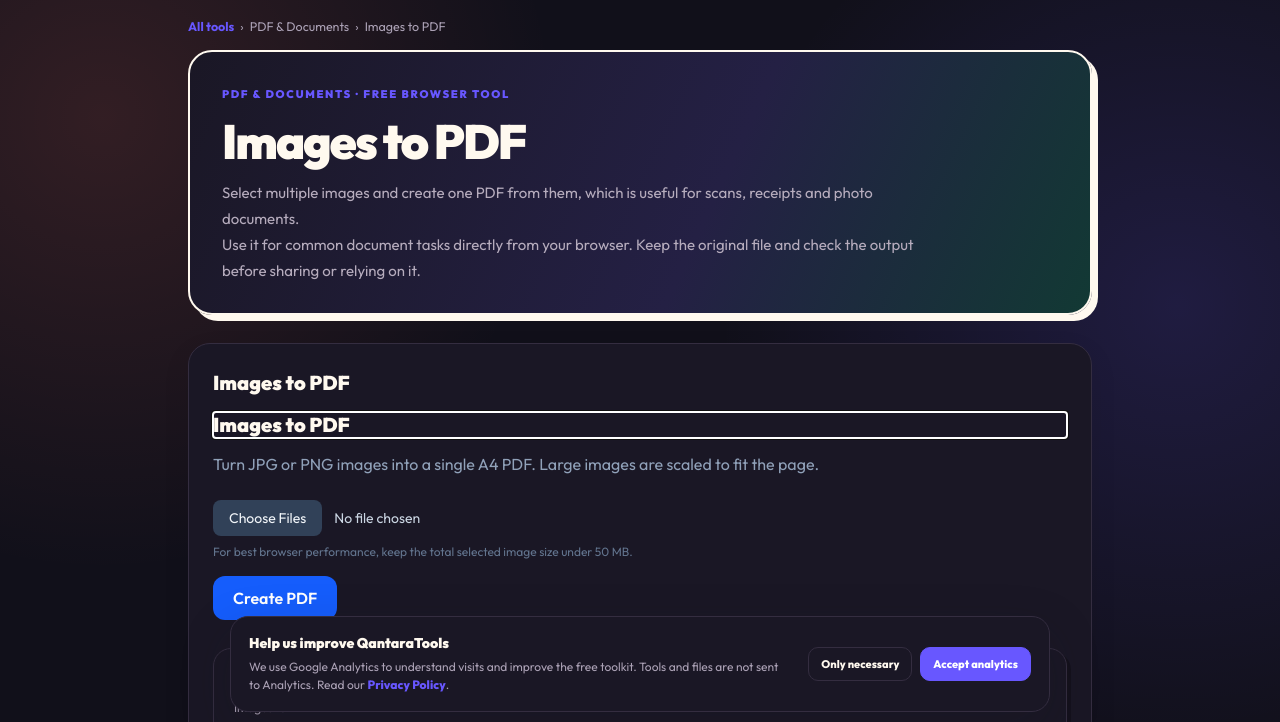
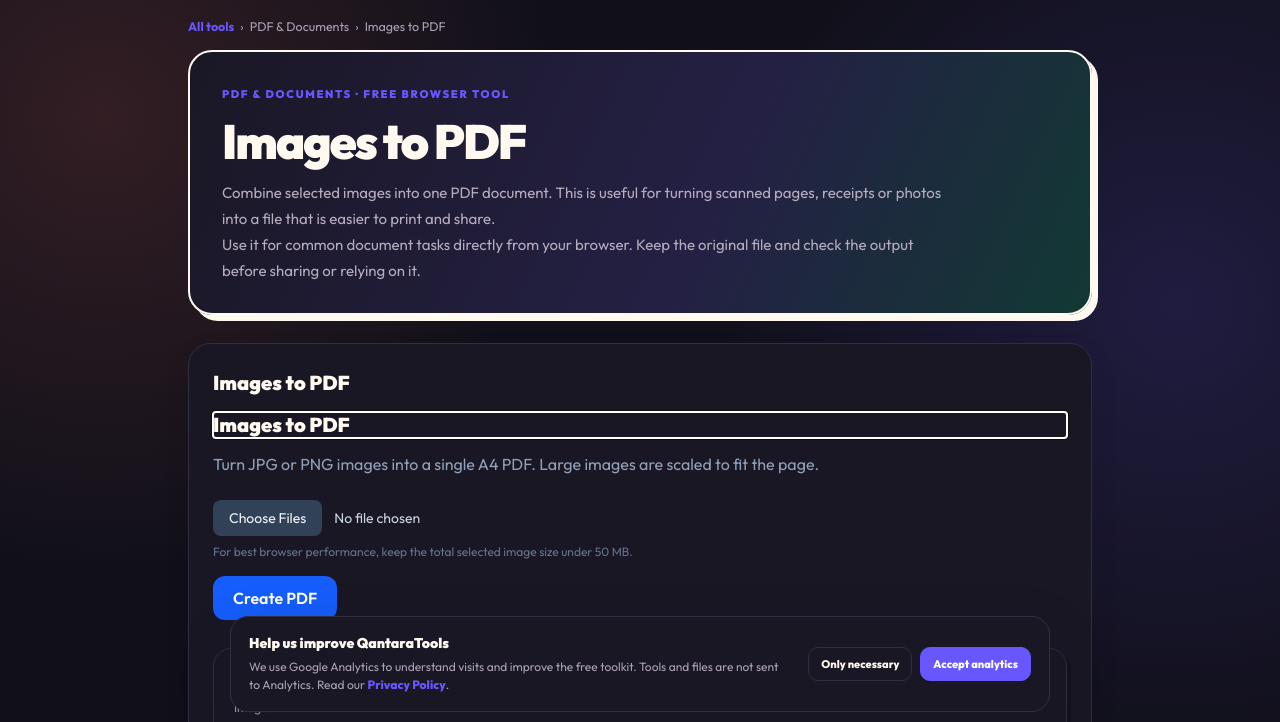
Before and after one commit to fawy211/qantaratools, a website: page tools/images-pdf/index.html in a window 1280 px wide. Shown: the part 70-792 px from the top of the page. Drawn offline with nearby package versions, Linux system fonts and the light colour scheme; no server answers.

Commit message:
Improve search titles descriptions and tool copy

```diff
--- a/tools/images-pdf/index.html
+++ b/tools/images-pdf/index.html
@@ -2,8 +2,8 @@
 <html lang="en" dir="ltr">
 <head>
   <meta charset="utf-8"><meta name="viewport" content="width=device-width, initial-scale=1">
-  <title>Images to PDF Converter Online | QantaraTools</title>
-  <meta name="description" content="Turn several images into a single PDF document. Free online image to PDF converter that works in your browser.">
+  <title>Images to PDF Converter: Combine Pictures into PDF | QantaraTools</title>
+  <meta name="description" content="Convert JPG, PNG and other supported images into a single PDF document online. Create a PDF from scans, receipts and pictures.">
   <meta name="robots" content="index,follow,max-image-preview:large,max-snippet:-1">
   <meta name="theme-color" content="#17151f">
   <link rel="canonical" href="https://qantaratools.com/tools/images-pdf/">
@@ -51,7 +51,7 @@
     <section class="qt-tool-intro" aria-labelledby="tool-page-title">
       <span class="qt-tool-kicker">PDF &amp; Documents · Free browser tool</span>
       <h1 id="tool-page-title">Images to PDF</h1>
-      <p>Select multiple images and create one PDF from them, which is useful for scans, receipts and photo documents.</p>
+      <p>Combine selected images into one PDF document. This is useful for turning scanned pages, receipts or photos into a file that is easier to print and share.</p>
       <p>Use it for common document tasks directly from your browser. Keep the original file and check the output before sharing or relying on it.</p>
     </section>
     <section id="tool-workspace" class="qt-tool-workspace" aria-labelledby="active-tool-title">
```
